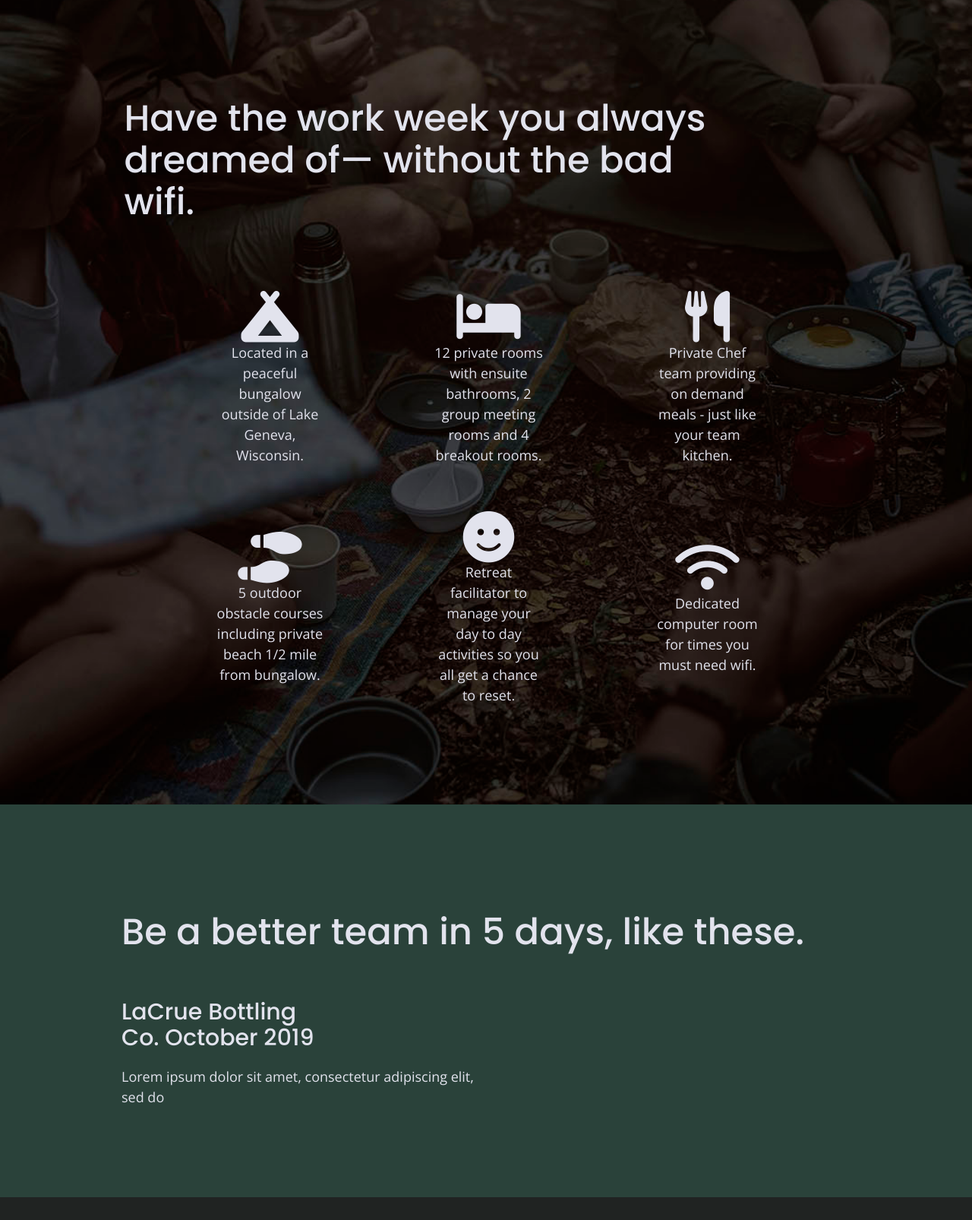
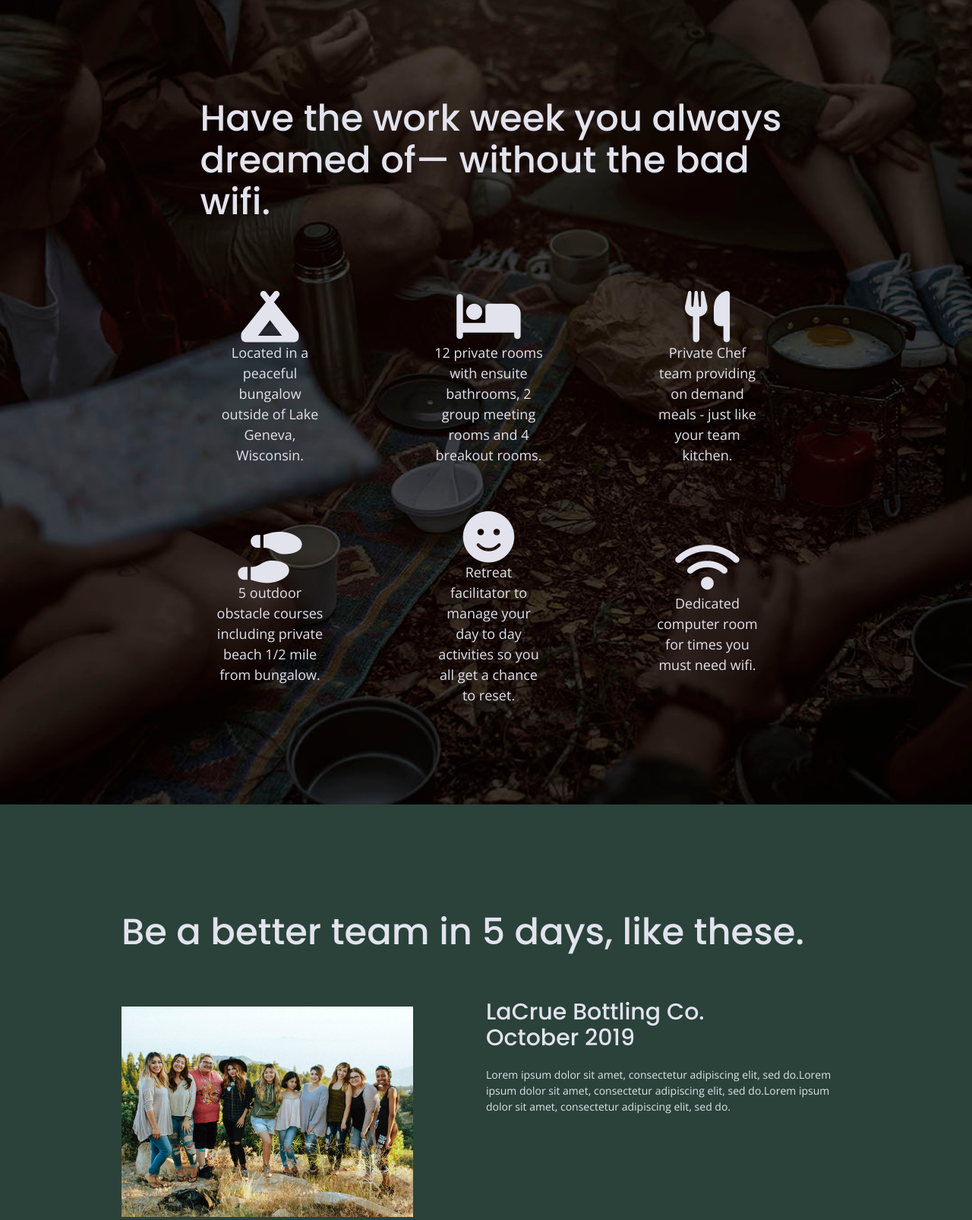
Before and after one commit to brii-codes/Unplugged-Retreat, a website built with Parcel: page index.html in a window 1280 px wide. Shown: the part 899-2505 px from the top of the page at 76% size. Built offline with nearby package versions, Linux system fonts and the light colour scheme.

Commit message:
updated code

```diff
--- a/css/main.css
+++ b/css/main.css
@@ -174,6 +174,7 @@
      align-items: center;
      flex-flow: row wrap;
      width: 60%;
+
    }
 
    header nav ul{
@@ -183,6 +184,8 @@
      text-transform: uppercase;
      list-style: none;
      font-weight: bold;
+
+
    }
    header figure{
      width: 60%;
@@ -271,7 +274,7 @@
      background-repeat: no-repeat;
     }
     .features h2{
-      width: 88%;
+      width: 90%;
       margin-bottom: 60px;
     }
     .features article {
@@ -304,8 +307,12 @@
       margin-bottom: 40px;
     }
     .reviews h3{
-      width: 55%;
+      width: 80%;
       margin: 20px 0;
+    }
+    .reviews p{
+      font-size: 0.875em;
+
     }
     aside .form {
       margin-top: 30px;
@@ -499,7 +506,7 @@
     }
 
     header nav {
-        width: 20%;
+        width: 30%;
     }
 
     header nav ul {
@@ -535,6 +542,9 @@
     flex-flow: column wrap;
     flex-basis: 50%;
   }
+  .features h2{
+    padding-left: 100px;
+  }
 
   .features .icon-description {
       width: 50%;
@@ -547,7 +557,13 @@
   }
 
   .reviews article div {
-      width:49%;
+      width:60%;
+      padding-left: 20px;
+  }
+
+  .reviews figure{
+    width: 40%;
+    padding-top: 30px;
   }
 
   /* Footer */
--- a/index.html
+++ b/index.html
@@ -35,13 +35,13 @@
         <a href="file:///Users/brittanymitchell/Desktop/unplugged-retreat/index.html"><img src="img/unpluggedlogo.png" alt="unplugged logo"></a>
       </figure>
       <div class="header-divider">
+      </div>
         <nav>
           <ul>
             <li><a href="file:///Users/brittanymitchell/Desktop/unplugged-retreat/faq/index.html" target="_blank">FAQ</a></li>
-            <li><a href="file:///Users/brittanymitchell/Desktop/unplugged-retreat/about/index.html" trget="_blank">About</a></li>
+            <li><a href="file:///Users/brittanymitchell/Desktop/unplugged-retreat/about/index.html" target="_blank">About</a></li>
           </ul>
         </nav>
-      </div>
     </div>
   </header>
   <main>
@@ -100,9 +100,12 @@
   <div class="content-wrapper">
     <h2>Be a better team in 5 days, like these.</h1>
     <article>
+      <figure>
+        <img src="img/review.jpg" alt="Review Image">
+      </figure>
       <div>
-        <h3>LaCrue Bottling Co. October 2019</h3>
-        <p> Lorem ipsum dolor sit amet, consectetur adipiscing elit, sed do</p>
+        <h3>LaCrue Bottling Co.</br> October 2019</h3>
+        <p> Lorem ipsum dolor sit amet, consectetur adipiscing elit, sed do.Lorem ipsum dolor sit amet, consectetur adipiscing elit, sed do.Lorem ipsum dolor sit amet, consectetur adipiscing elit, sed do.</p>
       </div>
    </article>
   </div>
```
Also changed, not shown: about/index.html (+1 -1 lines), faq/index.html (+1 -1 lines).
